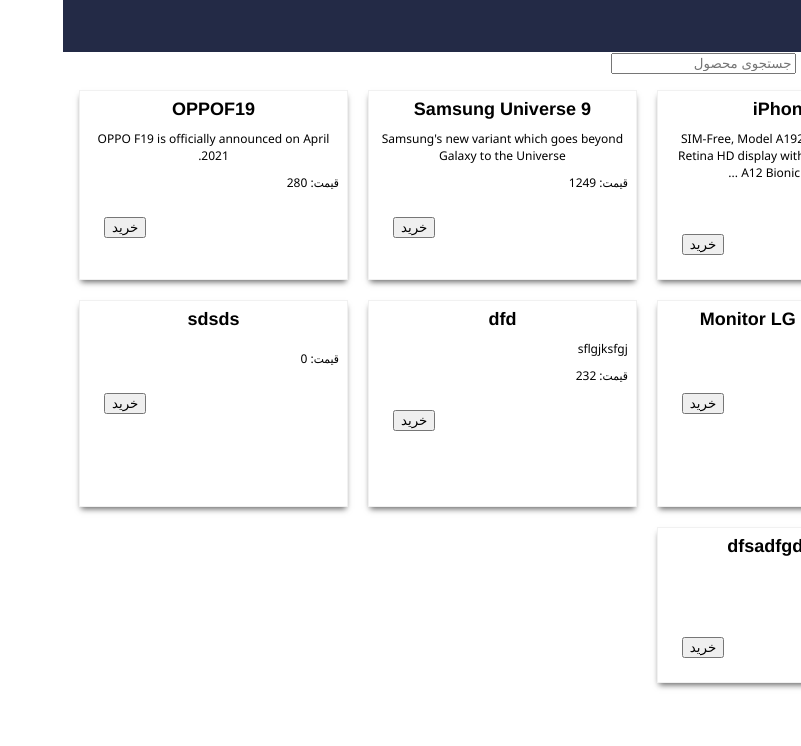
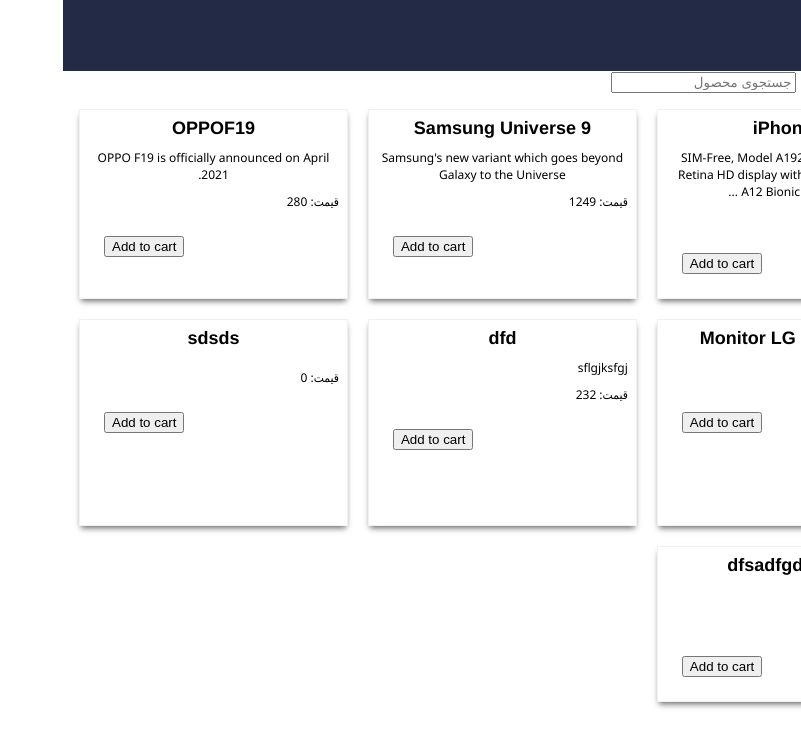
Before and after one commit to javadhosseinalizadeh/React.js-shop-sample, a React (Create React App) app: page /products in a window 1280 px wide. Shown: the top 746 px of the page, without its empty margins (479-1280 px from the left). Built offline with nearby package versions, Linux system fonts and the light colour scheme; data requests are answered from the project's data file.

Commit message:
add to cart

```diff
--- a/public/index.html
+++ b/public/index.html
@@ -15,6 +15,12 @@
       user's mobile device or desktop. See https://developers.google.com/web/fundamentals/web-app-manifest/
     -->
     <link rel="manifest" href="%PUBLIC_URL%/manifest.json" />
+    <link
+      rel="stylesheet"
+      href="https://pro.fontawesome.com/releases/v5.10.0/css/all.css"
+      integrity="sha384-AYmEC3Yw5cVb3ZcuHtOA93w35dYTsvhLPVnYs9eStHfGJvOvKxVfELGroGkvsg+p"
+      crossorigin="anonymous"
+    />
     <!--
       Notice the use of %PUBLIC_URL% in the tags above.
       It will be replaced with the URL of the `public` folder during the build.
--- a/src/Components/Header/header.js
+++ b/src/Components/Header/header.js
@@ -1,7 +1,41 @@
-import React from 'react'
+import React, {useState} from 'react'
 import {NavLink} from 'react-router-dom'
+import ProductCartIcon from '../product-cart/product-cart-icon'
 import styles from './header.modul.css'
 const Header = () => {
+  const [show, setShow] = useState(true);
+  const [cart, setCart] = useState([])
+  const [warning, setWarning] = useState(false);
+
+	const handleClick = (item)=>{
+		let isPresent = false;
+		cart.forEach((product)=>{
+			if (item.id === product.id)
+			isPresent = true;
+		})
+		if (isPresent){
+			setWarning(true);
+			setTimeout(()=>{
+				setWarning(false);
+			}, 2000);
+			return ;
+		}
+		setCart([...cart, item]);
+	}
+
+  const handleChange = (item, d) => {
+    const updatedCart = cart.map((data) => {
+      if (data.id === item.id) {
+        const newAmount = data.amount + d;
+        // Ensure that the item's amount is never less than 1
+        data.amount = Math.max(newAmount, 1);
+      }
+      return data;
+    });
+
+    setCart(updatedCart);
+  };
+
   return (
     <header className={styles['header']}>
       <nav>
@@ -10,8 +44,19 @@
             <li><NavLink to={'/products'}>محصولات</NavLink></li>
             <li><NavLink to={'/about'}>درباره ما</NavLink></li>
             <li><NavLink to={'/contact'}>تماس با ما</NavLink></li>
+            <li >
+              <ProductCartIcon size={cart.length} setShow={setShow}/>
+                {
+                  show && <NavLink to={'/ProductCart'}></NavLink>
+                }
+                {
+                  warning && <div>item already added</div>
+                }
+            </li>
         </ul>
+
       </nav>
+
     </header>
   )
 }
--- a/src/Components/product-card/product-card-view.js
+++ b/src/Components/product-card/product-card-view.js
@@ -5,7 +5,8 @@
 import ProductCardText from './product-card-text'
 import ProductCardFooter from './product-card-footer'
 
-const ProductCardView = ({products}) => {
+const ProductCardView = ({products, handleClick}) => {
+
   return (
     <div>
         <ProductCardWrapper>
@@ -15,8 +16,8 @@
                      <ProductCardText>{product.description}</ProductCardText>
                      <ProductCardText>قیمت: {product.price}{" "}</ProductCardText>
                      <ProductCardFooter>
-                        <button>
-                            <span>خرید</span>
+                        <button onClick={()=>handleClick(product.title , product.price)}>
+                            <span > Add to cart</span>
                         </button>
                      </ProductCardFooter>
                 </ProductCard>)}
--- /dev/null
+++ b/src/Components/product-cart/product-cart-icon.js
@@ -0,0 +1,15 @@
+import React from 'react'
+import styles from './product-cart.module.css'
+
+const ProductCartIcon = ({size ,setShow}) => {
+  return (
+    <div className={styles['cart']} onClick={()=>setShow(false)}>
+      <span>
+          <i className="fas fa-cart-plus"></i>
+      </span>
+      <span>{size}</span>
+    </div>
+  )
+}
+
+export default ProductCartIcon
--- /dev/null
+++ b/src/Components/product-cart/product-cart.module.css
@@ -0,0 +1,20 @@
+
+.cart{
+    cursor: pointer;
+
+}
+
+.cart span:nth-child(1){
+    font-size: 2rem;
+    color: white;
+}
+
+.cart span:nth-child(2){
+    padding: 0 3px;
+    background-color: red;
+    color: white;
+    font-weight: bold;
+    border-radius: 5px;
+    position: relative;
+    top: -15px;
+}
--- a/src/views/products/products-page copy.js
+++ b/src/views/products/products-page copy.js
@@ -39,7 +39,7 @@
   //     return selectedCategories.some((category) => product.categories.includes(category)
   //     )
   //   }
-  // })
+  // })-
   return (
     <Fragment>
       <div>
--- a/src/views/products/products-page.js
+++ b/src/views/products/products-page.js
@@ -27,6 +27,17 @@
       }
     })
   }
+
+  const [cart, setCart] = useState([]);
+
+  const handleClick = (title, price) => {
+
+    const newItem = { title, price };
+
+    // Add the new item to the cart
+    setCart((prevCart) => [...prevCart, newItem]);
+    console.log(newItem)
+  };
 
   const filteredProducts = productList.filter((product) => {
     const titleMaches = product.title.includes(searchQuery)
@@ -72,7 +83,7 @@
         </div>
       </div>
     <div>
-      {productList.length > 0  ? <ProductCardView products={filteredProducts}></ProductCardView> : <p>در حال بارگزاری</p>}
+      {productList.length > 0  ? <ProductCardView products={filteredProducts} handleClick={handleClick} cart={cart}></ProductCardView> : <p>در حال بارگزاری</p>}
     </div>
     </Fragment>
   )
```
Also changed, not shown: src/Components/product-cart/product-cart.js (added, +17 -0 lines).
